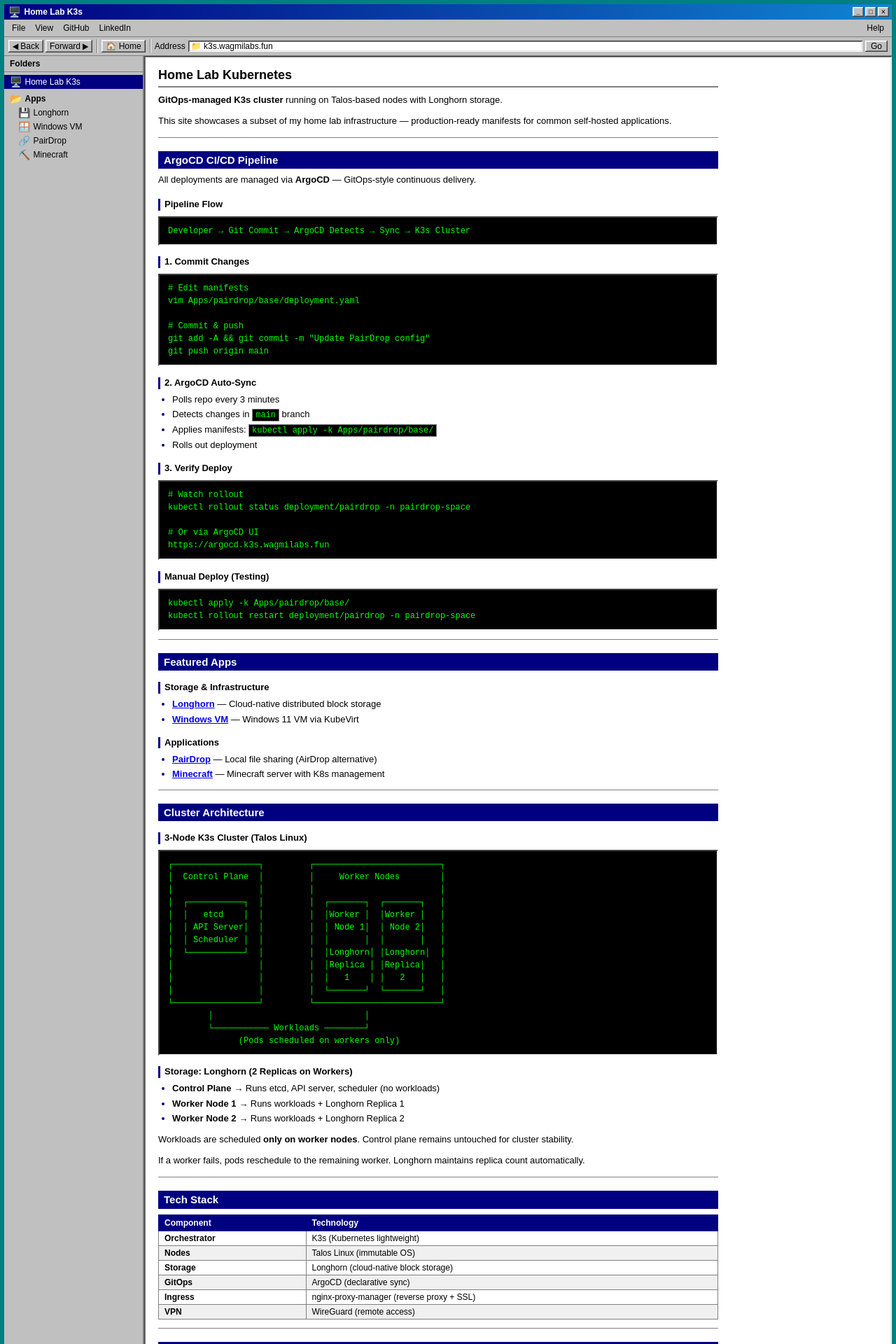
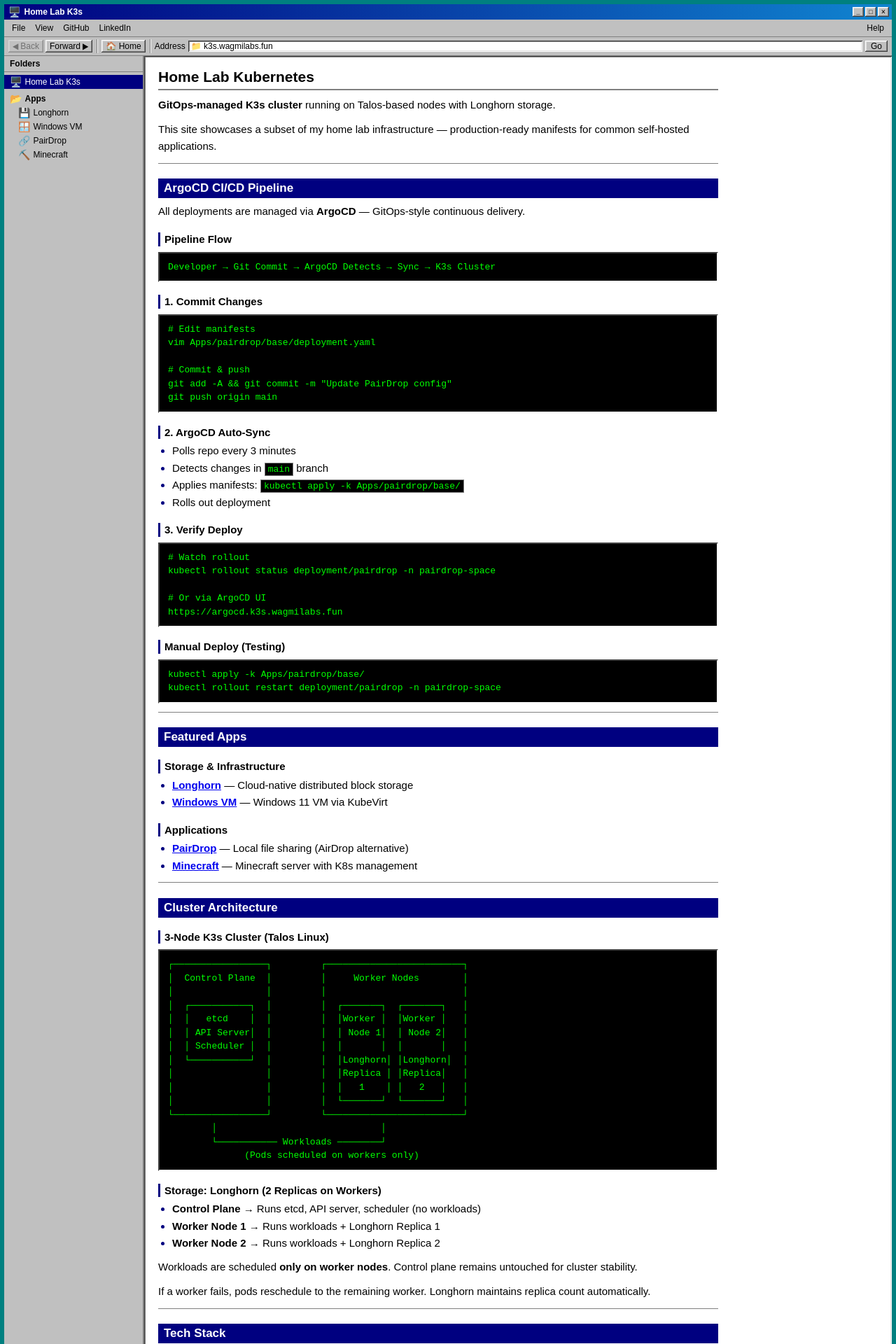
Before and after one commit to mentholmike/k3s, a Jekyll site: the page built from docs/index.md, in a window 1280 px wide. Shown: the top 1920 px of the page at 70% size. Built offline with Jekyll 4.4.1, drawn with Linux system fonts in a browser that asks for light colours.

Commit message:
docs: bigger text, Start → wagmilabs.fun, smart Back/Forward nav
- Bump base font-size 13→15px, h1 18→21, h2 15→17, h3/h4 13→15
- Start button links to wagmilabs.fun (opens in new tab)
- Back/Forward navigate through site pages in order (/, longhorn,
  windows, pairdrop, minecraft); dims when at boundary

```diff
--- a/docs/_layouts/default.html
+++ b/docs/_layouts/default.html
@@ -47,10 +47,10 @@
 
         <!-- TOOLBAR -->
         <div class="win-toolbar">
-          <button class="win-toolbar-btn" onclick="history.back()" title="Back">
+          <button class="win-toolbar-btn" id="btn-back" onclick="siteNav(-1)" title="Back">
             <span>◀</span> Back
           </button>
-          <button class="win-toolbar-btn" onclick="history.forward()" title="Forward">
+          <button class="win-toolbar-btn" id="btn-forward" onclick="siteNav(1)" title="Forward">
             Forward <span>▶</span>
           </button>
           <div class="win-toolbar-sep"></div>
@@ -140,10 +140,10 @@
 
       <!-- TASKBAR -->
       <div class="taskbar">
-        <button class="start-btn">
+        <a class="start-btn" href="https://wagmilabs.fun" target="_blank" rel="noopener">
           <span class="start-logo">⊞</span>
           <span>Start</span>
-        </button>
+        </a>
         <div class="taskbar-divider"></div>
         <div class="taskbar-window-btn active">
           <span>🖥️</span>
--- a/docs/assets/css/win95.css
+++ b/docs/assets/css/win95.css
@@ -36,7 +36,7 @@
   /* Font */
   --font: "MS Sans Serif", "Microsoft Sans Serif", "Arial", Tahoma, sans-serif;
   --font-mono: "Courier New", "Lucida Console", monospace;
-  --font-size: 13px;
+  --font-size: 15px;
 }
 
 html, body { height: 100%; }
@@ -414,14 +414,14 @@ body {
 }
 
 .win-content h1 {
-  font-size: 18px;
+  font-size: 21px;
   padding-bottom: 4px;
   border-bottom: 2px solid var(--win-dark);
   margin-top: 0;
 }
 
 .win-content h2 {
-  font-size: 15px;
+  font-size: 17px;
   background: #000080;
   color: #ffffff;
   padding: 3px 8px;
@@ -429,16 +429,16 @@ body {
 }
 
 .win-content h3 {
-  font-size: 13px;
+  font-size: 15px;
   font-weight: bold;
   border-left: 3px solid #000080;
   padding-left: 6px;
 }
 
-.win-content h4 { font-size: 13px; font-weight: bold; }
+.win-content h4 { font-size: 15px; font-weight: bold; }
 
 .win-content p {
-  font-size: 13px;
+  font-size: 15px;
   color: var(--text);
   margin: 0 0 0.75em;
   line-height: 1.6;
@@ -459,7 +459,7 @@ body {
 /* ── Code ─────────────────────────────────────────────────────── */
 .win-content code {
   font-family: var(--font-mono);
-  font-size: 12px;
+  font-size: 13px;
   background: #000000;
   color: #00ff00;
   padding: 1px 4px;
@@ -474,7 +474,7 @@ body {
   overflow-x: auto;
   margin: 8px 0 12px;
   font-family: var(--font-mono);
-  font-size: 12px;
+  font-size: 13px;
   color: #00ff00;
   line-height: 1.5;
 }
@@ -503,7 +503,7 @@ body {
 .win-content table {
   width: 100%;
   border-collapse: collapse;
-  font-size: 12px;
+  font-size: 14px;
   margin: 8px 0 12px;
   border: 1px solid var(--win-dark);
 }
@@ -515,7 +515,7 @@ body {
   text-align: left;
   font-weight: bold;
   border: 1px solid #000080;
-  font-size: 12px;
+  font-size: 13px;
 }
 
 .win-content tbody td {
@@ -538,7 +538,7 @@ body {
 .win-content ul, .win-content ol {
   padding-left: 20px;
   margin: 4px 0 10px;
-  font-size: 13px;
+  font-size: 15px;
 }
 
 .win-content li { margin: 2px 0; line-height: 1.5; }
@@ -635,6 +635,8 @@ body {
 
 /* Start button */
 .start-btn {
+  text-decoration: none;
+  color: var(--text);
   display: flex;
   align-items: center;
   gap: 4px;
```
Also changed, not shown: other parts of docs/_layouts/default.html (+22 -0 lines).
